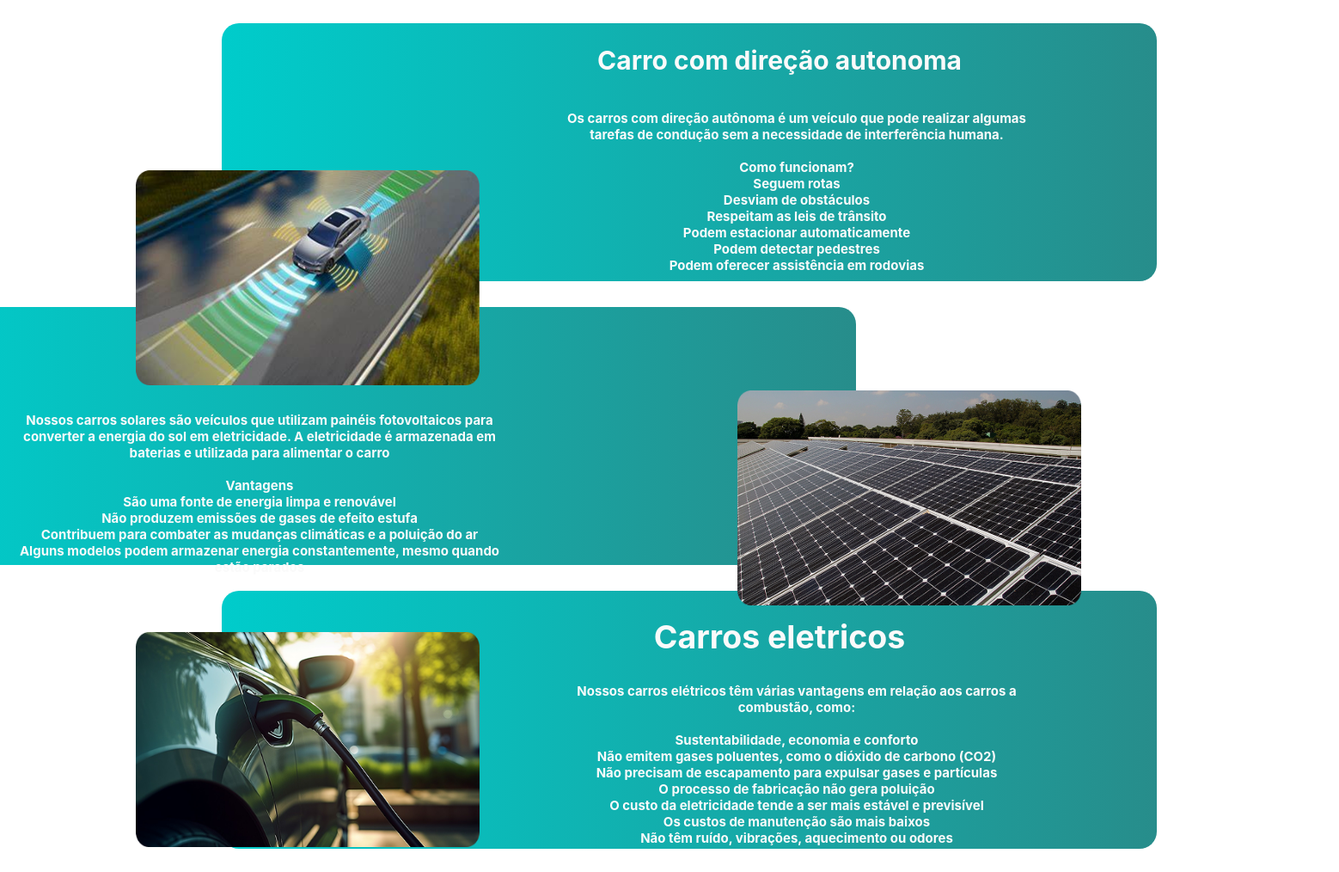
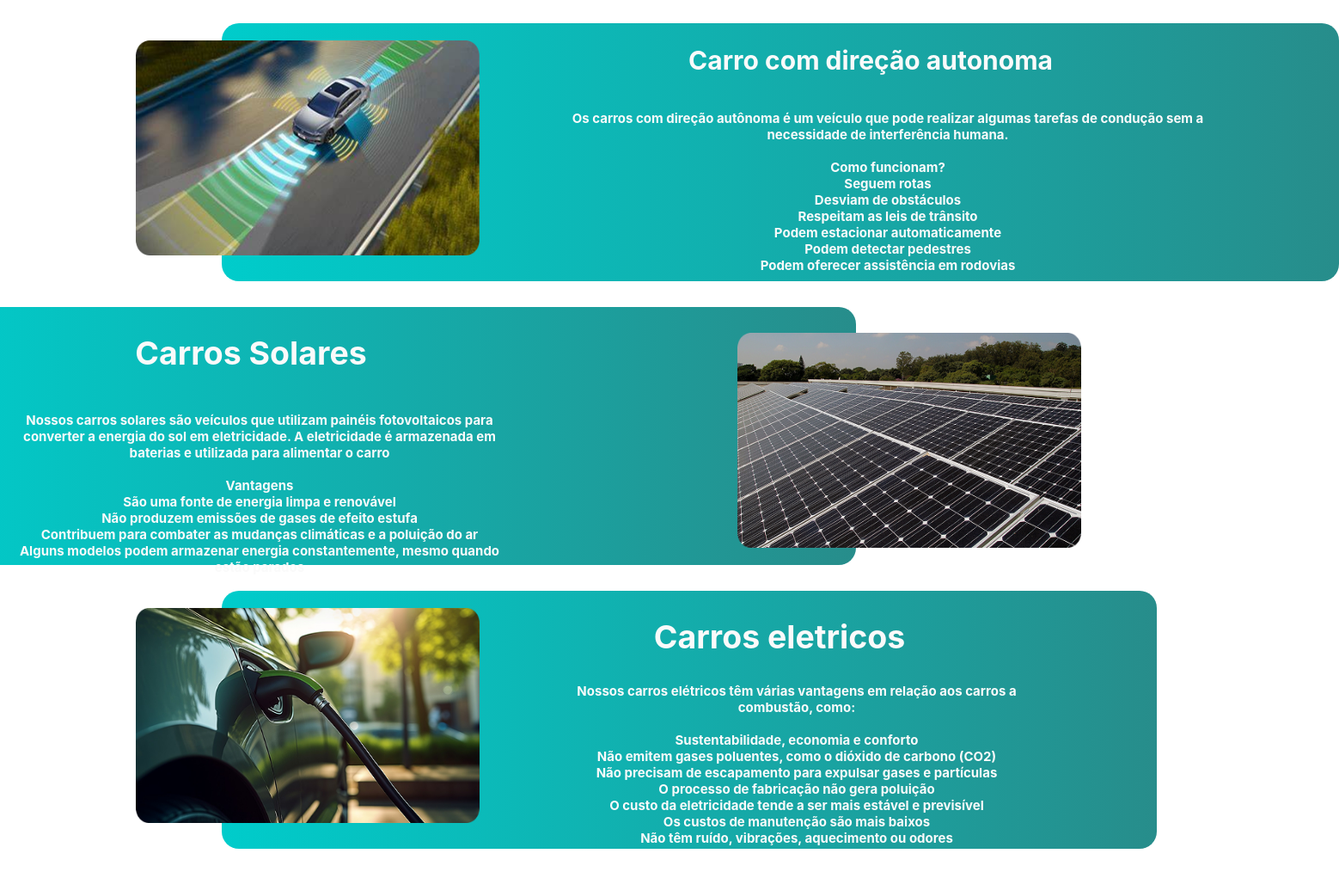
Before and after one commit to Gusta-H/Bolltz, a plain HTML site: page diferencial.html in a window 1280 px wide. Shown: the part 91-1105 px from the top of the page at 86% size, 1558 px wide, since content can reach past the window. Drawn offline with Linux system fonts and the light colour scheme; a web font is replaced by a local one.

Commit message:
diferencial-correcao

```diff
--- a/css/diferencial.css
+++ b/css/diferencial.css
@@ -58,7 +58,7 @@ header{
 
 .direitaD1{
     position: relative;
-    width: 85%;
+    width: 1300px;
     height: 300px;
     margin: 30px 250px;
     border-radius: 20px;
@@ -81,8 +81,9 @@ header{
 
 #autonomaD{
     position: absolute;
-    margin-top: -64%;
+    z-index: 1;
     margin-left: 150px;
+    margin-top: 50px;
     height: 250px;
     width: 400px;
 }
@@ -112,10 +113,11 @@ header{
 
 #solarD{
     position: absolute;
-    margin-top: -44%;
+    z-index: 1;
     margin-left: 850px;
     height: 250px;
     width: 400px;
+    margin-top: 30px;
 }
 
 .direitaD2{
@@ -141,10 +143,10 @@ header{
   margin-right: 150px;
 }
 
-
 #eletricoD{
     position: absolute;
-    margin-top: -22%;
+    z-index: 1;
+    margin-top: 20px;
     margin-left: 150px;
     height: 250px;
     width: 400px;
--- a/diferencial.html
+++ b/diferencial.html
@@ -36,7 +36,7 @@
     new window.VLibras.Widget('https://vlibras.gov.br/app');
   </script>
     </div>
-
+    <img src="imagem/OIP (1).png" id="autonomaD" />
     <div class="direitaD1">
         <h2 id="direitaD">Carro com direção autonoma </h2><strong>
         <p id="paraDireitaD">Os carros com direção autônoma é um veículo que pode realizar algumas tarefas de condução sem a necessidade de interferência humana. <br><br>
@@ -49,6 +49,7 @@
               Podem detectar pedestres <br>
               Podem oferecer assistência em rodovias </p>
     </div>
+    <img src="imagem/R (1) 1.png" id="solarD" />
     <div class="esquerdaD">
         <h2 id="esquerdaTD">Carros Solares</h2>
         <p id="paraEsquerdaD">Nossos carros solares são veículos que utilizam painéis fotovoltaicos para converter a energia do sol em eletricidade. A eletricidade é armazenada em baterias e utilizada para alimentar o carro <br><br>
@@ -58,6 +59,7 @@
           Contribuem para combater as mudanças climáticas e a poluição do ar<br>
           Alguns modelos podem armazenar energia constantemente, mesmo quando estão parados</p>
     </div>
+    <img src="imagem/carro-eletrico-como-carregar 1.png" id="eletricoD" />
     <div class="direitaD2">
         <h2 id="direitaD">Carros eletricos</h2>
         <p id="paraDireitaD">Nossos carros elétricos têm várias vantagens em relação aos carros a combustão, como:<br><br>
@@ -70,9 +72,7 @@
           Não têm ruído, vibrações, aquecimento ou odores<br>
           </p></strong>
     </div>
-    <img src="imagem/OIP (1).png" id="autonomaD" />
-    <img src="imagem/R (1) 1.png" id="solarD" />
-    <img src="imagem/carro-eletrico-como-carregar 1.png" id="eletricoD" />
+
 
     <footer>
         <div class="logo">
```
